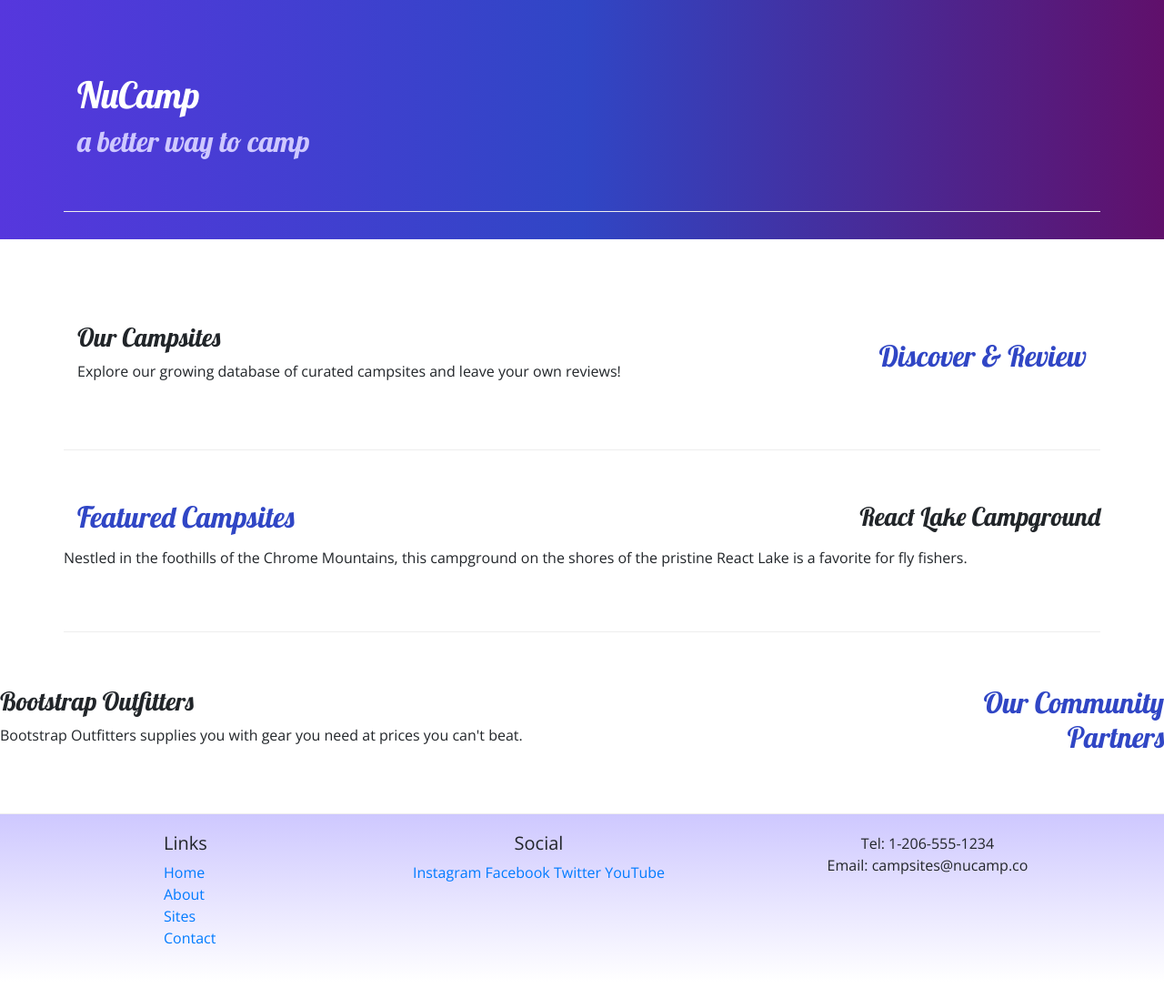
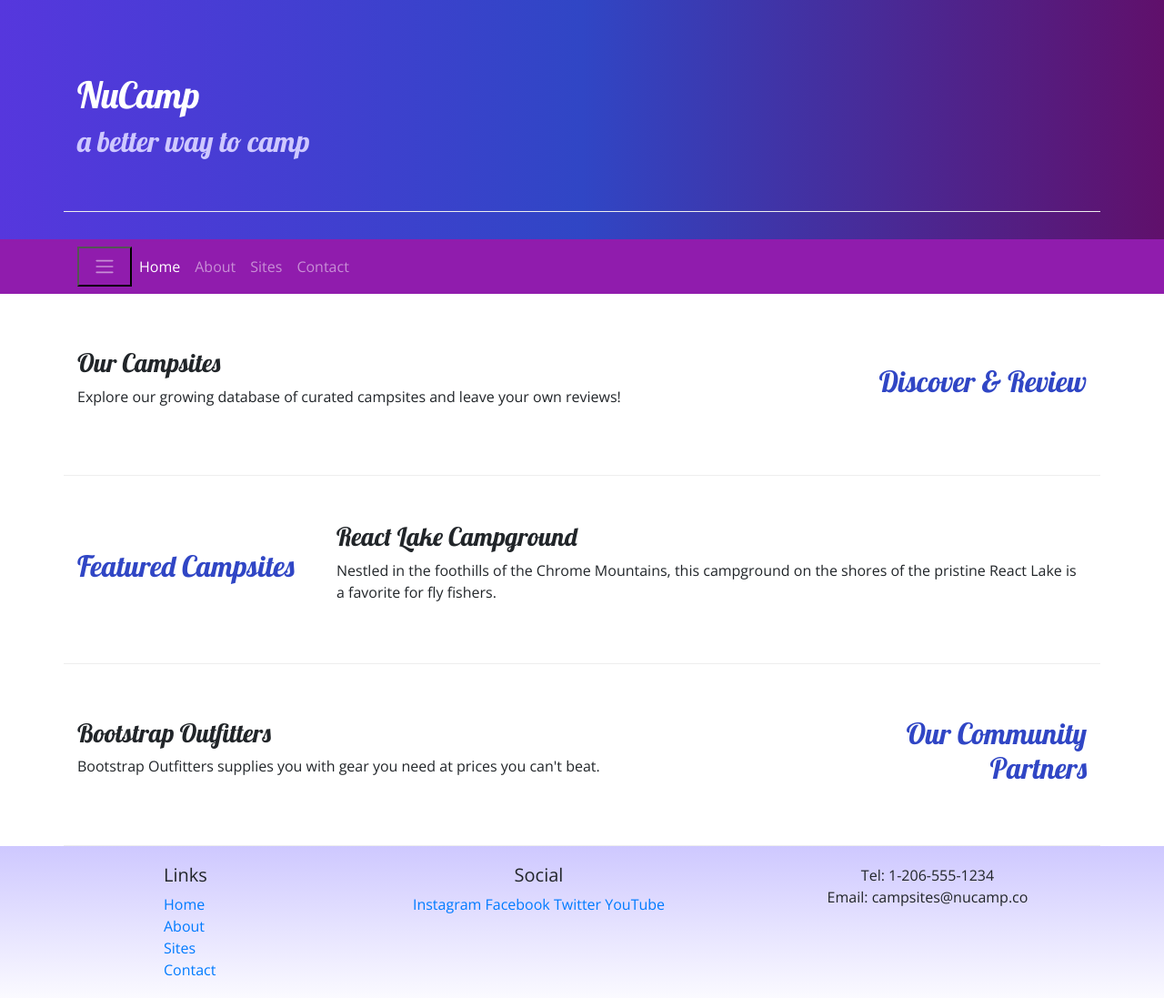
Before and after one commit to steveghost33/git-test, a website: page index.html in a window 1280 px wide. Shown: the whole page at 91% size. Drawn offline with nearby package versions, Linux system fonts and the light colour scheme.

Commit message:
Navbar and Breadcrumbs

```diff
--- a/css/styles.css
+++ b/css/styles.css
@@ -20,6 +20,7 @@ footer {
 }
 
 .jumbotron {
+    margin: 0;
     padding: 30px;
     background-image: linear-gradient(to right, #5637DD, #3046C5, #60106B);
     color: white;
@@ -30,3 +31,7 @@ footer {
     border-bottom: 1px ridge;
     min-height: 200px;
 }
+
+.navbar {
+    background-color: #901CAD;
+}
--- a/index.html
+++ b/index.html
@@ -27,7 +27,23 @@
             </div>
         </div>
     </header>
-
+<!--NavBar Code Start-->
+    <nav class="navbar navbar-expand-sm navbar-dark sticky-top">
+        <div class="container">
+        <button class="navbar navbar-expand-sm navbar-dark stick-top">
+            <span class="navbar-toggler-icon"></span>
+        </button>
+    <div class="collapse navbar-collapse" id="nucampNavbar">
+        <ul class="navbar-nav">
+            <li class="nav-item active"><a class="nav-link" href ="#">Home</a></li>
+            <li class="nav-item"><a class="nav-link" href="aboutus.html">About</a></li>
+            <li class="nav-item"><a class="nav-link" href="#">Sites</a></li>
+            <li class="nav-item"><a class="nav-link" href="#">Contact</a></li>
+        </ul>
+        </div>
+        </div>
+    </nav>
+<!--NavBar Code End-->
     <div class="container">
         <div class="row row-content align-items-center">
             <div class="col-sm-4 order-sm-last col-md-3">
@@ -35,27 +51,29 @@
             </div>
             <div class="col">
                 <h3>Our Campsites</h3>
-                <p>Explore our growing database of curated campsites and leave your own reviews!</p>
+                <p class="d-none d-sm-block">Explore our growing database of curated campsites and leave your own reviews!</p>
+            </div>
         </div>
     </div>
-
+    <div class="container">
         <div class="row row-content align-items-center">
             <div class="col-sm-4 col-md-3">
                 <h2>Featured Campsites</h2>
             </div>
-            <div class="col"></div>
+            <div class="col">
                 <h3>React Lake Campground</h3>
-                <p>Nestled in the foothills of the Chrome Mountains, this campground on the shores of the pristine React Lake is a favorite for fly fishers.</p>
+                <p class="d-none d-sm-block">Nestled in the foothills of the Chrome Mountains, this campground on the shores of the pristine React Lake is a favorite for fly fishers.</p>
             </div>
         </div>
-
+    </div>
+    <div class="container">
         <div class="row row-content align-items-center">
             <div class="col-sm-4 order-sm-last col-md-3">
                 <h2 class="text-sm-right">Our Community Partners</h2>
             </div>
             <div class="col">
                 <h3>Bootstrap Outfitters</h3>
-                <p>Bootstrap Outfitters supplies you with gear you need at prices you can't beat.</p>
+                <p class="d-none d-sm-block">Bootstrap Outfitters supplies you with gear you need at prices you can't beat.</p>
             </div>
         </div>
     </div>
@@ -67,7 +85,7 @@
                     <h5>Links</h5>
                     <ul class="list-unstyled">
                         <li><a href="#">Home</a></li>
-                        <li><a href="#">About</a></li>
+                        <li><a href="aboutus.html">About</a></li>
                         <li><a href="#">Sites</a></li>
                         <li><a href="#">Contact</a></li>
                     </ul>
```
